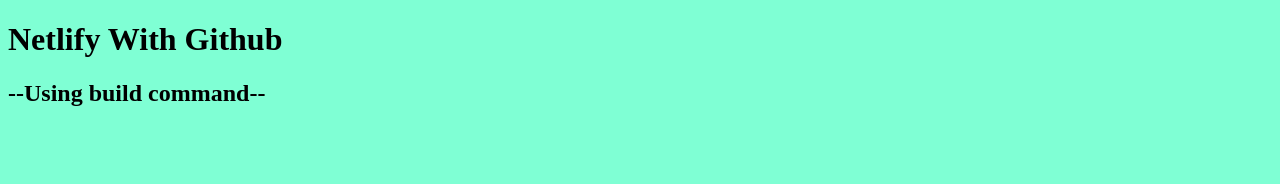
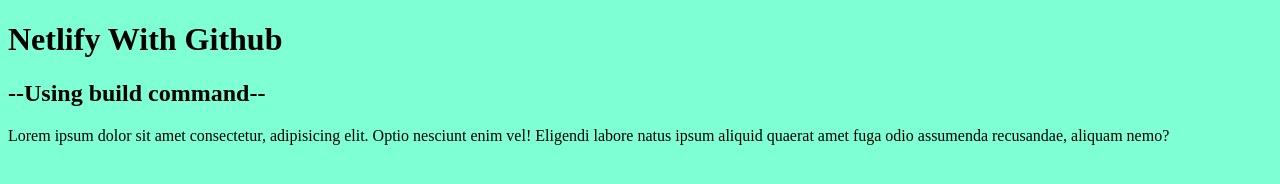
Before and after one commit to cartercherry/netlify, a website: page dist/index.html in a window 1280 px wide. Drawn offline with Linux system fonts and the light colour scheme.

Commit message:
added lorem text to index.html

```diff
--- a/dist/index.html
+++ b/dist/index.html
@@ -9,5 +9,10 @@
   <body>
     <h1>Netlify With Github</h1>
     <h2>--Using build command--</h2>
+    <p>
+      Lorem ipsum dolor sit amet consectetur, adipisicing elit. Optio nesciunt
+      enim vel! Eligendi labore natus ipsum aliquid quaerat amet fuga odio
+      assumenda recusandae, aliquam nemo?
+    </p>
   </body>
 </html>
```
